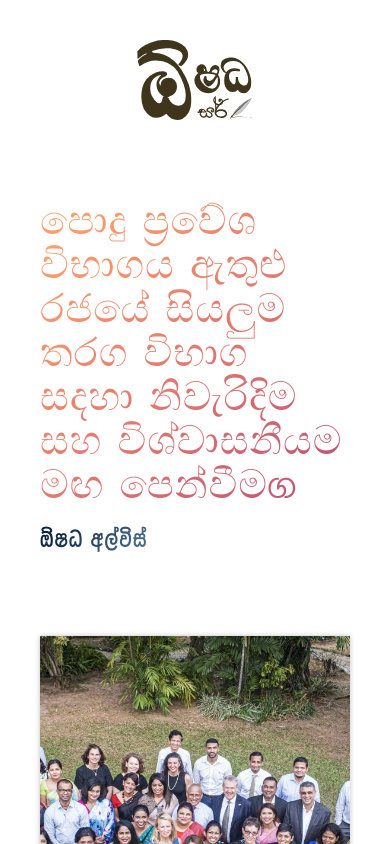
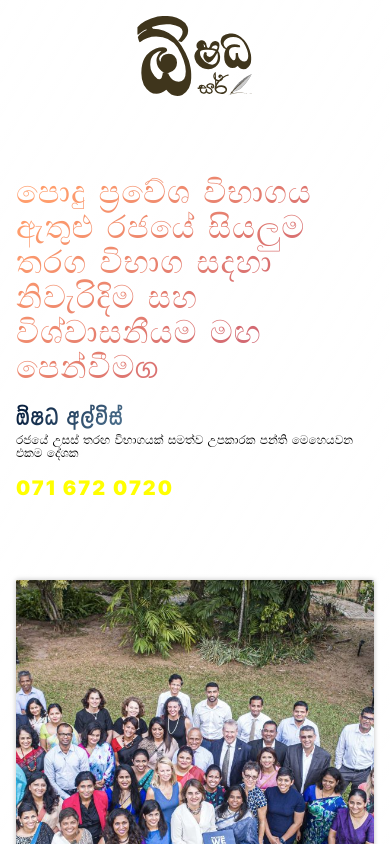
Before and after one commit to madushan-sooriyarathne/cat-exams, a Next.js app: page / in a window 390 px wide. Shown: the top 844 px of the page. Built offline with nearby package versions, Linux system fonts and the light colour scheme.

Commit message:
added responsive breakpoint to heading and added new content to the coming soon page

```diff
--- a/components/heading/primaryHeading/styles.ts
+++ b/components/heading/primaryHeading/styles.ts
@@ -19,6 +19,10 @@ const Heading = styled.div<HeadingProps>`
   -webkit-background-clip: text;
   background-clip: text;
   -webkit-text-fill-color: transparent;
+
+  ${(props) => props.theme.responsive.extraSmall} {
+    font-size: 4rem;
+  }
 `;
 
 export { Heading };
--- a/components/layout/homepage/coming-soon/index.tsx
+++ b/components/layout/homepage/coming-soon/index.tsx
@@ -5,8 +5,6 @@ import ImageComponent from "@components/imageComponent";
 import {
   Canvas,
   TextGroup,
-  ContactGroup,
-  SinhalaText,
   ImageWrapper,
   CanvasBG,
   BlobOne,
@@ -18,6 +16,8 @@ import {
   CTABox,
   CTAItem,
   CTAIcon,
+  SinhalaText,
+  ContactText,
 } from "./styles";
 
 const ComingSoon: React.FC = (): JSX.Element => {
@@ -45,6 +45,10 @@ const ComingSoon: React.FC = (): JSX.Element => {
           <SecondaryHeading sinhala alignment="left">
             ඕෂධ අල්විස්
           </SecondaryHeading>
+          <SinhalaText>
+            රජයේ උසස් තරඟ විභාගයක් සමත්ව උපකාරක පන්ති මෙහෙයවන එකම දේශක
+          </SinhalaText>
+          <ContactText>071 672 0720</ContactText>
         </TextGroup>
         <ImageWrapper>
           <ImageComponent
--- a/components/layout/homepage/coming-soon/styles.ts
+++ b/components/layout/homepage/coming-soon/styles.ts
@@ -97,6 +97,10 @@ const CanvasFG = styled.div`
   ${(props) => props.theme.responsive.extraSmall} {
     padding: 5rem;
   }
+
+  ${(props) => props.theme.responsive.tiny} {
+    padding: 2rem;
+  }
 `;
 
 const Logo = styled.img`
@@ -119,20 +123,21 @@ const TextGroup = styled.div`
   row-gap: 2rem;
 `;
 
-const ContactGroup = styled.div`
-  display: flex;
-  flex-direction: column;
-  align-items: center;
-  justify-content: center;
-  padding: 2rem 0;
+const ContactText = styled.h4`
+  font-size: 2.5rem;
+  font-weight: 900;
+  letter-spacing: 2px;
+  font-family: ${(props) => props.theme.colors.primary};
+  color: ${(props) => props.theme.colors.secondary};
 `;
 
 const SinhalaText = styled.p`
   font-family: ${(props) => props.theme.fonts.sinhalaPrimary};
-  font-size: 2.4rem;
+  font-size: 1.5em;
   font-weight: 400;
   letter-spacing: 0;
-  text-align: center;
+  text-align: left;
+  margin-top: -2rem;
 `;
 
 const ImageWrapper = styled.div`
@@ -215,8 +220,8 @@ export {
   CanvasFG,
   Logo,
   TextGroup,
-  ContactGroup,
   SinhalaText,
+  ContactText,
   ImageWrapper,
   CTABox,
   CTAItem,
```
